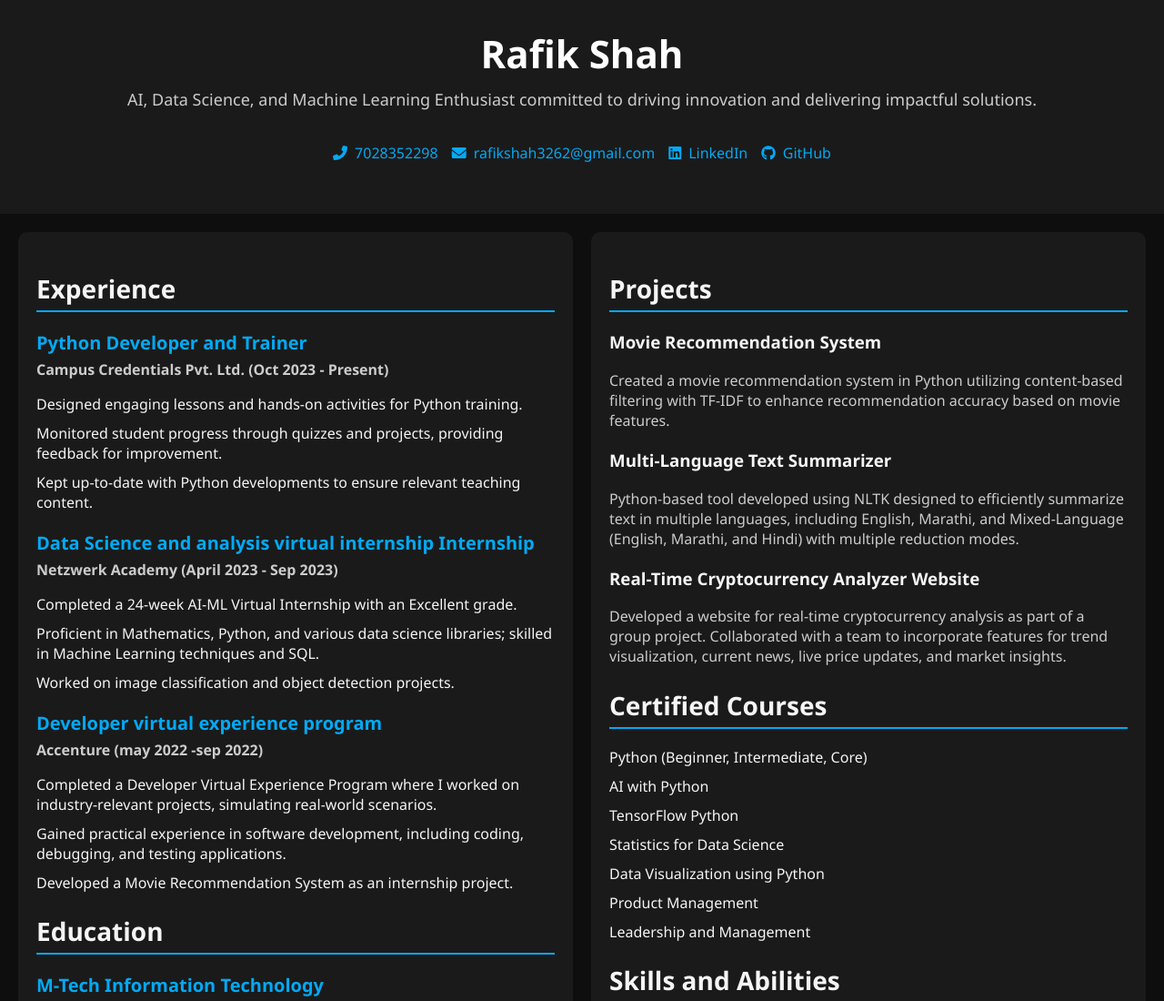
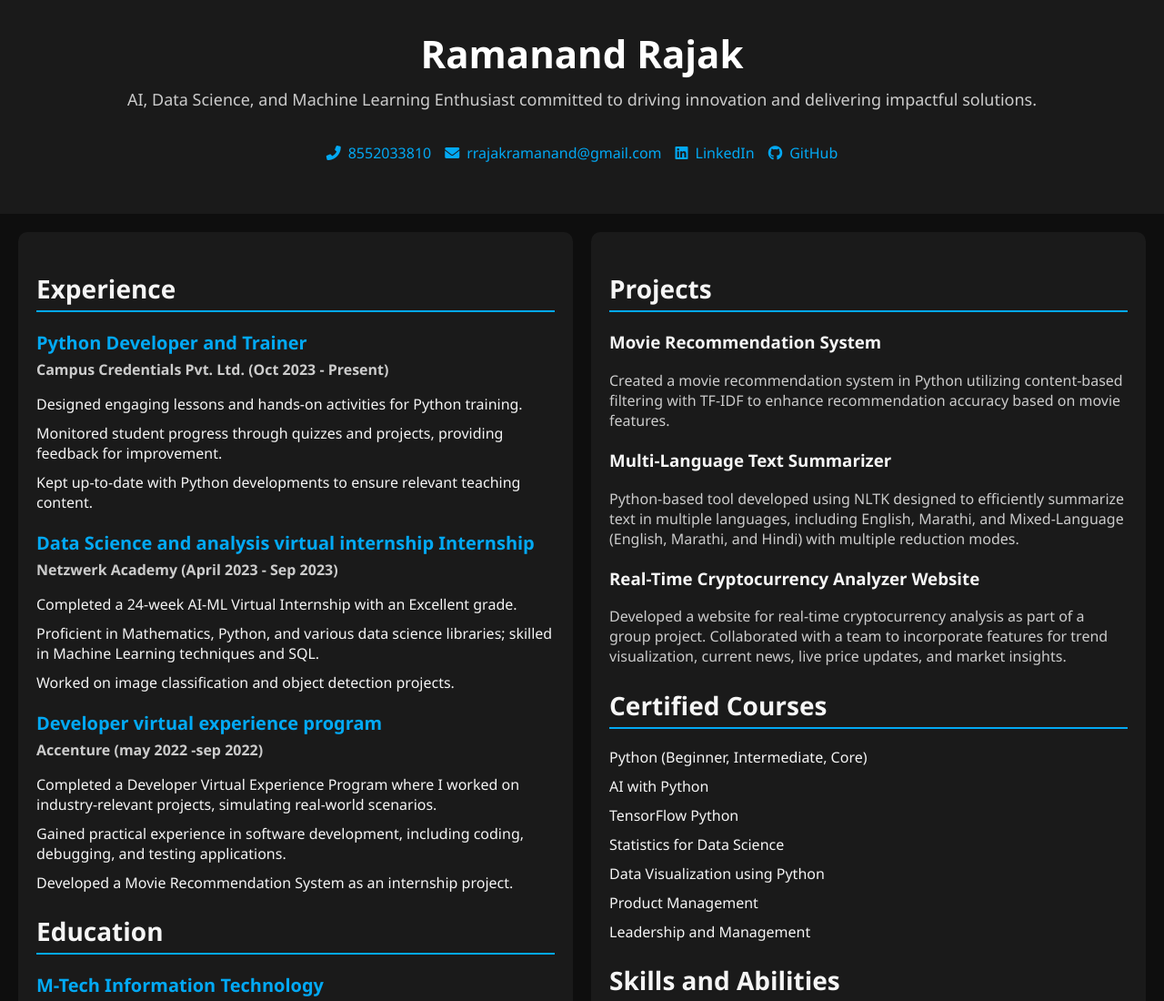
Before and after one commit to Ra-jak/Ra_Resume, a plain HTML site: page index.html in a window 1280 px wide. Shown: the top 1100 px of the page at 91% size. Drawn offline with Linux system fonts and the light colour scheme.

Commit message:
Update index.html

```diff
--- a/index.html
+++ b/index.html
@@ -4,7 +4,7 @@
 <head>
     <meta charset="UTF-8">
     <meta name="viewport" content="width=device-width, initial-scale=1.0">
-    <title>Rafik Shah - Resume</title>
+    <title>Ramanand Rajak - Resume</title>
     <!-- Font Awesome for icons -->
     <link rel="stylesheet" href="https://cdnjs.cloudflare.com/ajax/libs/font-awesome/6.0.0-beta3/css/all.min.css">
     <style>
@@ -176,12 +176,12 @@
 
 <body>
     <header>
-        <h1>Rafik Shah</h1>
+        <h1>Ramanand Rajak</h1>
         <p>AI, Data Science, and Machine Learning Enthusiast committed to driving innovation and delivering impactful solutions.</p>
         <div class="contact-info">
             <ul>
-                <li><i class="fas fa-phone-alt"></i>7028352298</li>
-                <li><i class="fas fa-envelope"></i> <a href="mailto:rafikshah3262@gmail.com">rafikshah3262@gmail.com</a></li>
+                <li><i class="fas fa-phone-alt"></i>8552033810</li>
+                <li><i class="fas fa-envelope"></i> <a href="mailto:rafikshah3262@gmail.com">rrajakramanand@gmail.com</a></li>
                 <li><i class="fab fa-linkedin"></i> <a href="https://www.linkedin.com/in/rafik-shah-179875209/" target="_blank">LinkedIn</a></li>
                 <li><i class="fab fa-github"></i> <a href="https://github.com/RAFIKSHA" target="_blank">GitHub</a></li>
             </ul>
```
